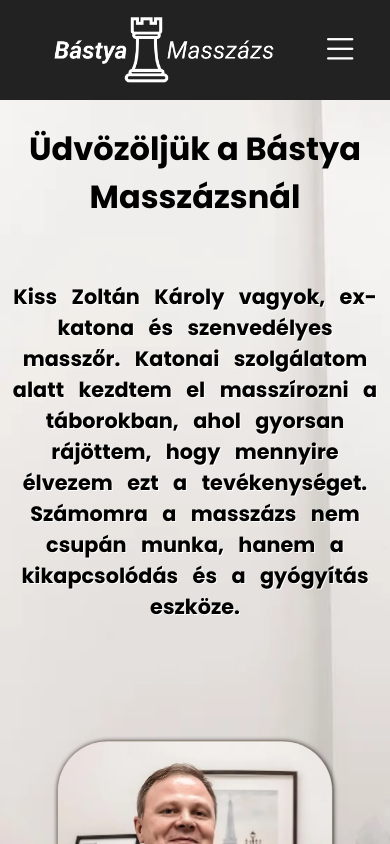
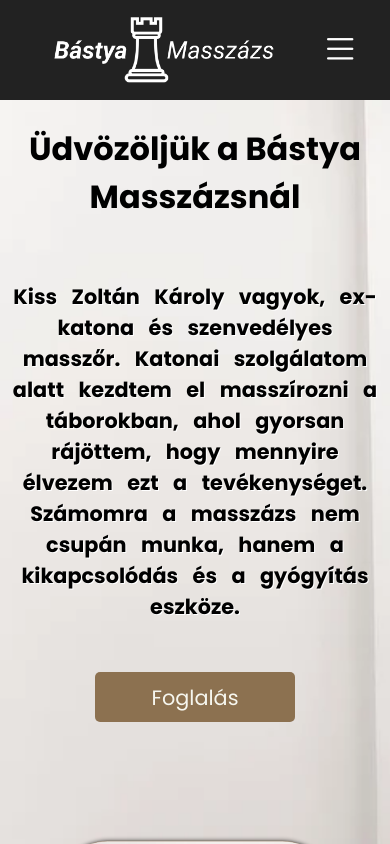
Before and after one commit to dante0518/masszazs1, a React (Vite) app: page / in a window 390 px wide. Shown: the top 844 px of the page. Built offline with nearby package versions, Linux system fonts and the light colour scheme.

Commit message:
updated/added buttons

```diff
--- a/src/Components/Hero.jsx
+++ b/src/Components/Hero.jsx
@@ -10,9 +10,10 @@
       <div className="hero-intro-container">
         <h1 className='header-h1'>Üdvözöljük a Bástya Masszázsnál</h1>
         <p className='hero-introduction'>Kiss Zoltán Károly vagyok, ex-katona és szenvedélyes masszőr. Katonai szolgálatom alatt kezdtem el masszírozni a táborokban, ahol gyorsan rájöttem, hogy mennyire élvezem ezt a tevékenységet. Számomra a masszázs nem csupán munka, hanem a kikapcsolódás és a gyógyítás eszköze.</p>
+        <button className='button-reservation' id='reservation-480' onClick={handleClick}>Foglalás</button>
       </div>
-        <img src={Kep} alt="Masszőr" id='hero-img' />
-        <button className='button-reservation' id='reservation-480' onClick={handleClick}>Foglalás</button>
+      <img src={Kep} alt="Masszőr" id='hero-img' />
+
     </div>
   )
 }
--- a/src/index.css
+++ b/src/index.css
@@ -10,7 +10,8 @@
   --text-color-primary: #FFFFFF;
   --text-color-seconday: #8C7150;
 }
-*{
+
+* {
   margin: 0;
   padding: 0;
   box-sizing: border-box;
@@ -70,7 +71,8 @@
 /* MOBILE MENU */
 /* Base styles for mobile menu */
 .mobile-menu {
-  display: none; /* Hidden by default */
+  display: none;
+  /* Hidden by default */
   position: relative;
 }
 
@@ -79,21 +81,25 @@
   font-size: 24px;
   cursor: pointer;
   color: var(--text-color-primary);
-  display: none; /* Initially hidden */
+  display: none;
+  /* Initially hidden */
 }
 
 /* Styles for dropdown links */
 .mobile-menu .myLinks {
-  display: none; /* Hidden by default */
+  display: none;
+  /* Hidden by default */
   flex-direction: column;
   position: absolute;
-  top: 70px; /* Positioning below the icon */
+  top: 70px;
+  /* Positioning below the icon */
   right: 0;
   background-color: var(--button-color-primary);
   width: 200px;
   border-radius: 5px;
   box-shadow: 0px 4px 8px rgba(0, 0, 0, 0.1);
-  z-index: 10; /* Ensure it appears above other content */
+  z-index: 10;
+  /* Ensure it appears above other content */
 }
 
 /* Links inside the dropdown */
@@ -133,19 +139,21 @@
   align-items: center;
 }
 
-.hero-intro-container .header-h1{
+.hero-intro-container .header-h1 {
   margin-bottom: 60px;
   font-size: 3.5rem;
 }
 
-.hero-intro-container .hero-introduction{
+.hero-intro-container .hero-introduction {
   width: 580px;
   font-size: 1.5rem;
   font-weight: bold;
   text-shadow: 1px 1px var(--text-color-primary);
   margin-right: 375px;
   word-spacing: 10px;
+  text-align: left;
 }
+
 #hero-img {
   margin-top: 55px;
   width: 550px;
@@ -197,7 +205,8 @@
 }
 
 .lightbox {
-  display: none; /* Hidden by default */
+  display: none;
+  /* Hidden by default */
   position: fixed;
   top: 0;
   left: 0;
@@ -210,7 +219,8 @@
 }
 
 .lightbox.active {
-  display: flex; /* Show when active */
+  display: flex;
+  /* Show when active */
 }
 
 .lightbox-image {
@@ -301,6 +311,7 @@
   display: flex;
   justify-content: space-evenly;
 }
+
 .contacts-container .info-container .telefon-address a {
   text-decoration: none;
   color: var(--bg-color-primary);
@@ -349,7 +360,7 @@
   align-items: center;
 }
 
-.payment-container h1{
+.payment-container h1 {
   margin: 25px auto;
   font-size: 2.5rem;
 }
@@ -461,6 +472,7 @@
     margin-right: 0;
     width: 768px;
   }
+
   #hero-img {
     margin-bottom: 25px;
     transform: scale(0.85);
@@ -473,6 +485,7 @@
   .section-container h1 {
     margin-top: 30px;
   }
+
   .card-container {
     display: flex;
     flex-wrap: wrap;
@@ -492,6 +505,13 @@
     justify-content: center;
     align-items: center;
     text-align: center;
+  }
+
+  #reservation-480 {
+    margin-top: 50px;
+    width: 150px;
+    height: 50px;
+    font-size: 1.3rem;
   }
 
 }
@@ -517,6 +537,7 @@
     margin-right: 0;
     width: 768px;
   }
+
   #hero-img {
     margin-bottom: 25px;
     transform: scale(0.85);
@@ -530,6 +551,7 @@
   .section-container h1 {
     margin-top: 30px;
   }
+
   .card-container {
     display: flex;
     flex-direction: column;
@@ -557,10 +579,17 @@
     gap: 300px;
   }
 
+  #reservation-480 {
+    margin-top: 50px;
+    width: 150px;
+    height: 50px;
+    font-size: 1.3rem;
+  }
+
 }
 
 @media (max-width: 1200px) {
-  .contacts-container .info-container .telefon-address{
+  .contacts-container .info-container .telefon-address {
     flex-direction: column;
     gap: 5px;
   }
@@ -584,6 +613,13 @@
 
   .map-frame {
     width: 370px;
+  }
+
+  #reservation-480 {
+    margin-top: 50px;
+    width: 150px;
+    height: 50px;
+    font-size: 1.3rem;
   }
 }
 
@@ -629,6 +665,7 @@
     width: 95%;
     text-align: center;
   }
+
   #hero-img {
     margin-bottom: 25px;
     transform: scale(0.85);
@@ -642,6 +679,7 @@
   .section-container h1 {
     margin-top: 30px;
   }
+
   .card-container {
     display: flex;
     flex-direction: column;
@@ -671,6 +709,7 @@
   .social-media {
     margin-top: 15px;
   }
+
   .footer-container {
     margin-top: 10px;
   }
@@ -693,10 +732,18 @@
     height: auto;
     margin-top: -200px;
   }
+
+  #reservation-480 {
+    margin-top: 50px;
+    width: 150px;
+    height: 50px;
+    font-size: 1.3rem;
+  }
 }
 
 
 @media (max-width: 480px) {
+
   /* hamburger menu */
   .header-container {
     display: flex;
@@ -714,10 +761,12 @@
   .button-reservation {
     display: none;
   }
-   .mobile-menu{
+
+  .mobile-menu {
     display: block;
     align-items: center;
   }
+
   .mobile-menu .icon {
     color: var(--text-color-primary);
     font-size: 2.4rem;
@@ -727,7 +776,7 @@
   /* end of hamburger menu */
 
   .header-container img {
-    transform:scale(0.9);
+    transform: scale(0.9);
   }
 
   .header-container {
@@ -766,6 +815,7 @@
     width: 95%;
     text-align: center;
   }
+
   #hero-img {
     margin-bottom: 25px;
     margin-top: -50px;
@@ -780,6 +830,7 @@
     margin-top: 30px;
     text-align: center;
   }
+
   .card-container {
     display: flex;
     flex-direction: column;
@@ -787,7 +838,7 @@
     margin-bottom: 25px;
   }
 
-  .card-container .card img{
+  .card-container .card img {
     width: 300px;
   }
 
@@ -819,7 +870,7 @@
     margin-top: 10px;
   }
 
-  .contacts-container .info-container .telefon-address{
+  .contacts-container .info-container .telefon-address {
     flex-direction: column;
     gap: 5px;
   }
@@ -859,17 +910,16 @@
     height: auto;
   }
 
-  .payment-container .right-section-payment img{
+  .payment-container .right-section-payment img {
     width: 300px;
   }
 
   #reservation-480 {
     display: block;
-    margin-bottom: 50px;
-    margin-top: -150px;
     width: 200px;
     height: 50px;
     font-size: 1.3rem;
+    margin-top: 50px;
   }
 
 }
```
Lines whose indentation alone changed are shown as unchanged.
